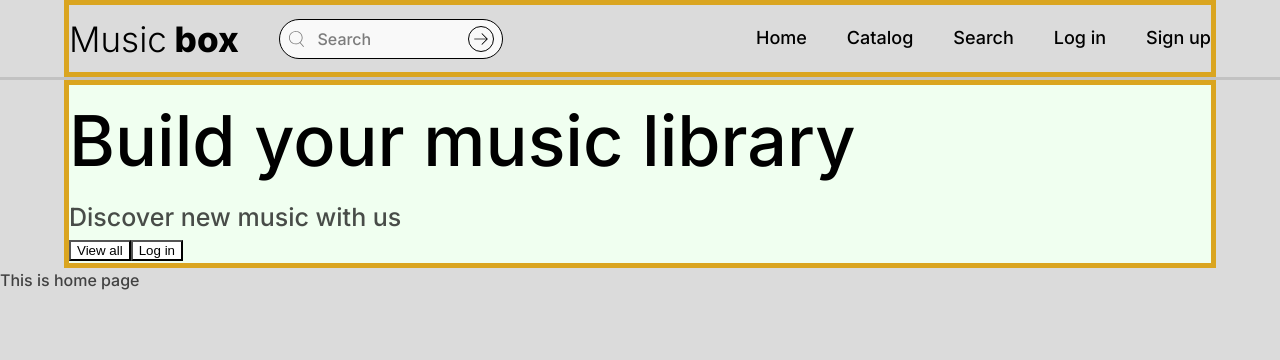
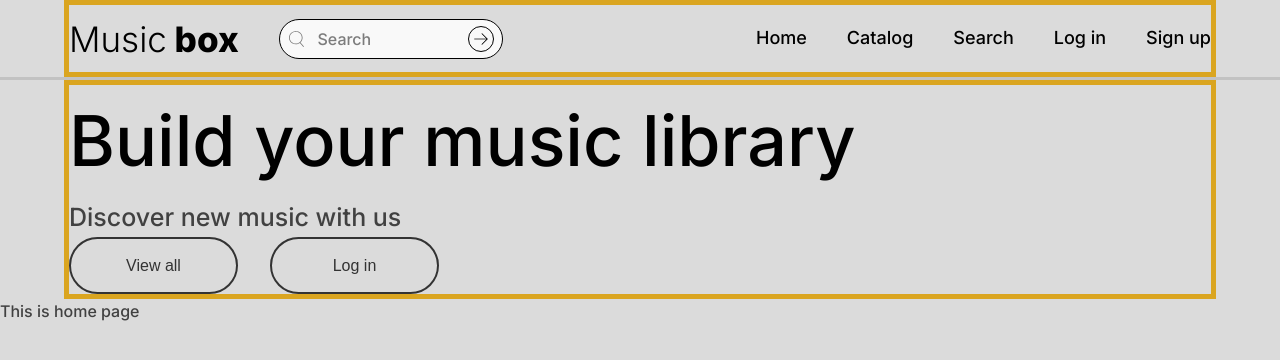
Before and after one commit to eprikhodko/music-box, a React (Create React App) app: page / in a window 1280 px wide. Shown: the top 360 px of the page. Built offline with nearby package versions, Linux system fonts and the light colour scheme.

Commit message:
Add styles to Button component

```diff
--- a/src/components/Button.js
+++ b/src/components/Button.js
@@ -2,15 +2,28 @@ import PropTypes from "prop-types"
 import styled from "styled-components"
 
 const StyledButton = styled.button`
-  background-color: #fff;
+  padding: 1.1em 3.5em;
+  /* disable padding left and right if button recieve a 'hero' prop */
+  padding: ${({ hero }) => hero && "1.1em 0"};
+  /* set min-width if button receive a 'hero' prop */
+  min-width: ${({ hero }) => hero && "169px"};
+  font-size: 1.6rem;
+  color: #333;
+  font-weight: 500;
+  background-color: transparent;
+  cursor: pointer;
+  border: 2px solid #333;
+  border-radius: 50px;
+  margin-right: 2em;
 `
 
-function Button({ text }) {
-  return <StyledButton> {text}</StyledButton>
+function Button({ text, hero }) {
+  return <StyledButton hero={hero}> {text}</StyledButton>
 }
 
 Button.propTypes = {
   text: PropTypes.string.isRequired,
+  hero: PropTypes.bool.isRequired,
 }
 
 export default Button
--- a/src/components/Hero.js
+++ b/src/components/Hero.js
@@ -4,7 +4,7 @@ import ContainerMain from "./containers/ContainerMain"
 import Button from "./Button"
 
 const HeroSection = styled.section`
-  background-color: honeydew;
+  /* background-color: honeydew; */
 `
 
 const HeroTitle = styled.h1`
@@ -26,8 +26,8 @@ function Hero() {
       <HeroSection>
         <HeroTitle>Build your music library</HeroTitle>
         <HeroSubtitle>Discover new music with us</HeroSubtitle>
-        <Button text="View all" />
-        <Button text="Log in" />
+        <Button hero text="View all" />
+        <Button hero text="Log in" />
       </HeroSection>
     </ContainerMain>
   )
--- a/src/components/SearchBox.js
+++ b/src/components/SearchBox.js
@@ -56,6 +56,7 @@ const ContainerArrowIcon = styled.div`
   min-height: 26px;
   border: 1px solid #000;
   border-radius: 50px;
+  cursor: ${({ isEmpty }) => isEmpty && "pointer"};
   &:hover {
     background-color: ${({ isEmpty }) => isEmpty && "#dbdbdb"};
   }
```
